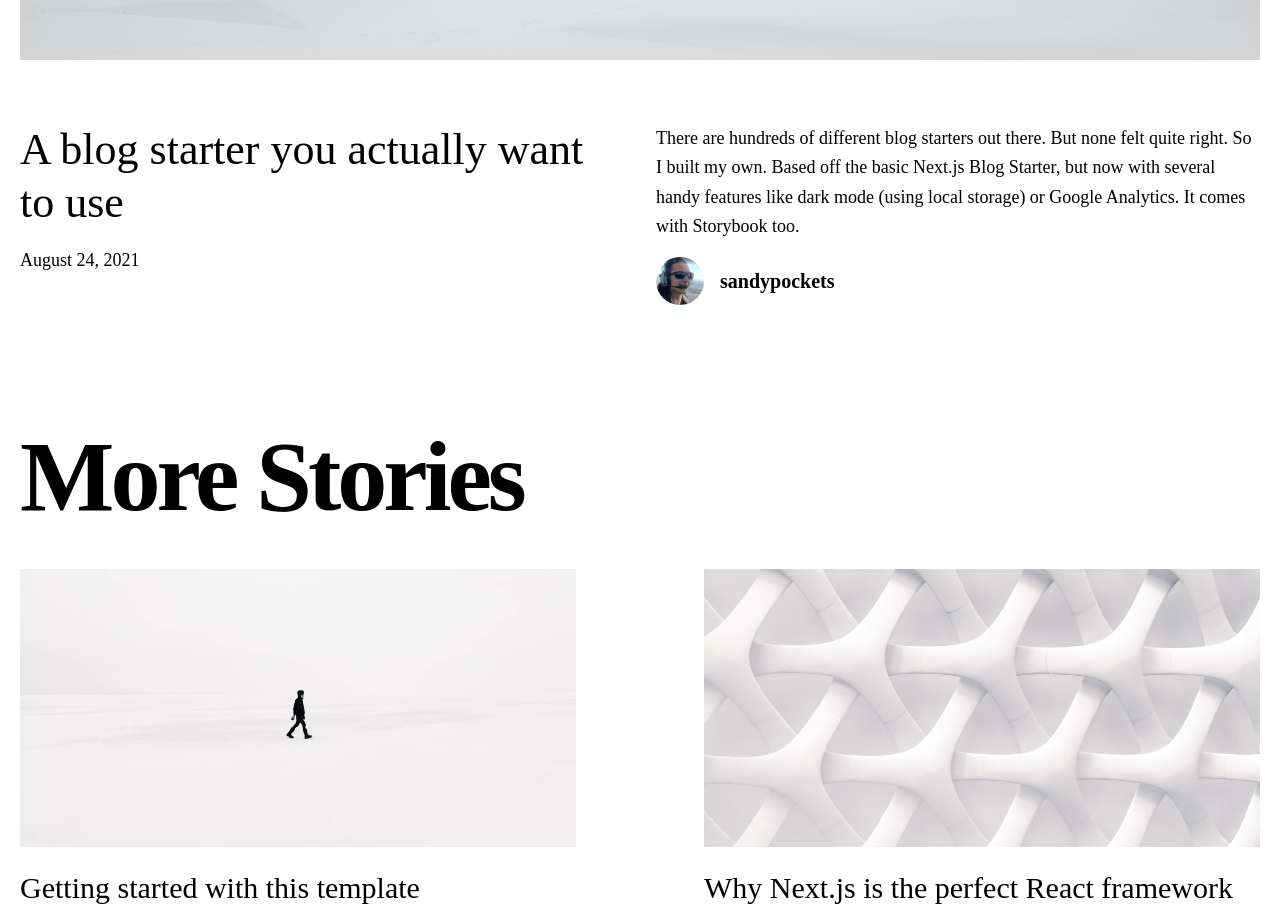
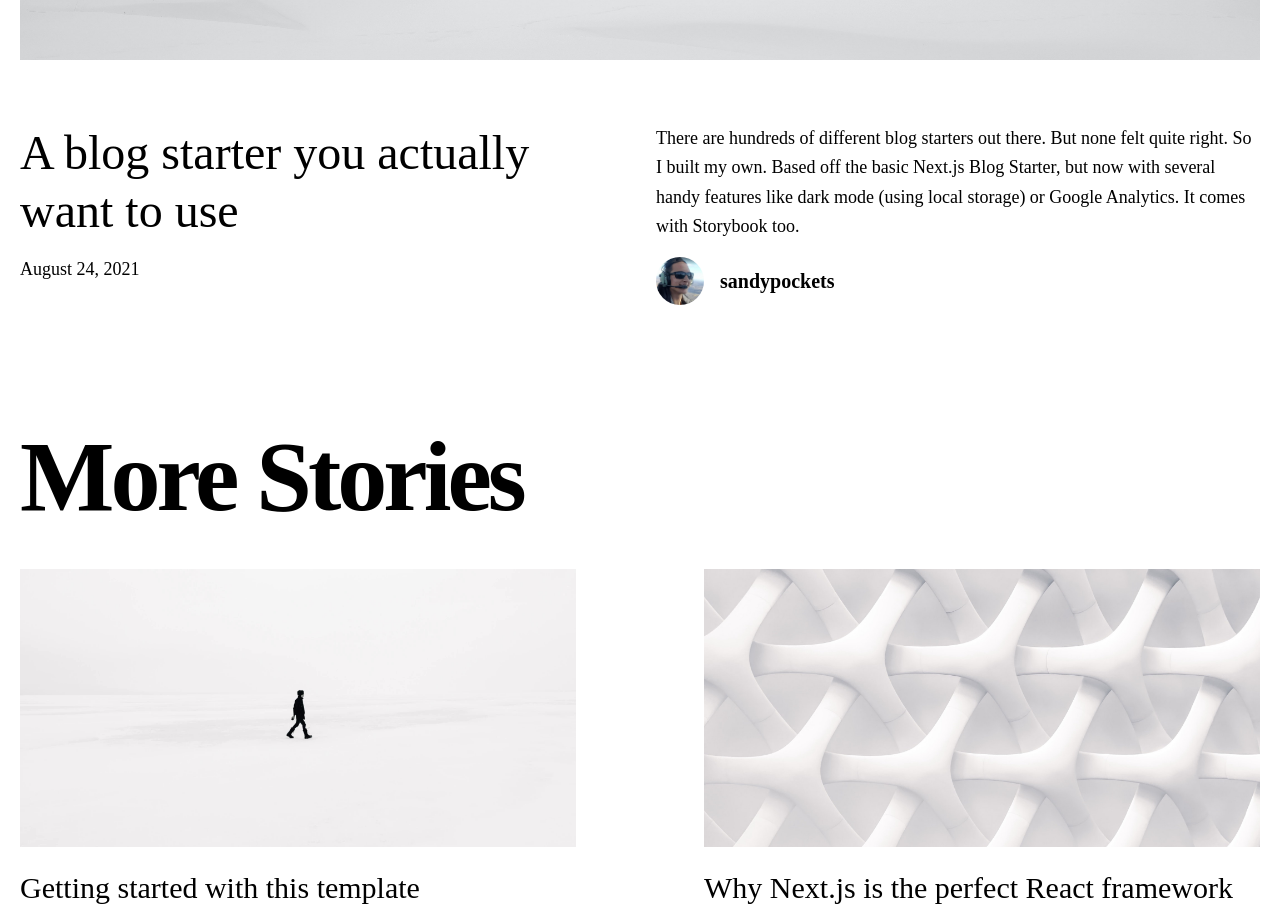
Before and after one commit to sandypockets/nextjs-blog-starter, a Next.js app: page / in a window 1280 px wide. Shown: the part 880-1796 px from the top of the page. Built offline with nearby package versions, Linux system fonts and the light colour scheme; no server answers; a web font is replaced by a local one.

Commit message:
Adjust font size

```diff
--- a/tailwind.config.js
+++ b/tailwind.config.js
@@ -55,7 +55,7 @@ module.exports = {
       },
       fontSize: {
         '5xl': '2.5rem',
-        '6xl': '2.75rem',
+        '6xl': '3rem',
         '7xl': '4.5rem',
         '8xl': '6.25rem',
       },
```
